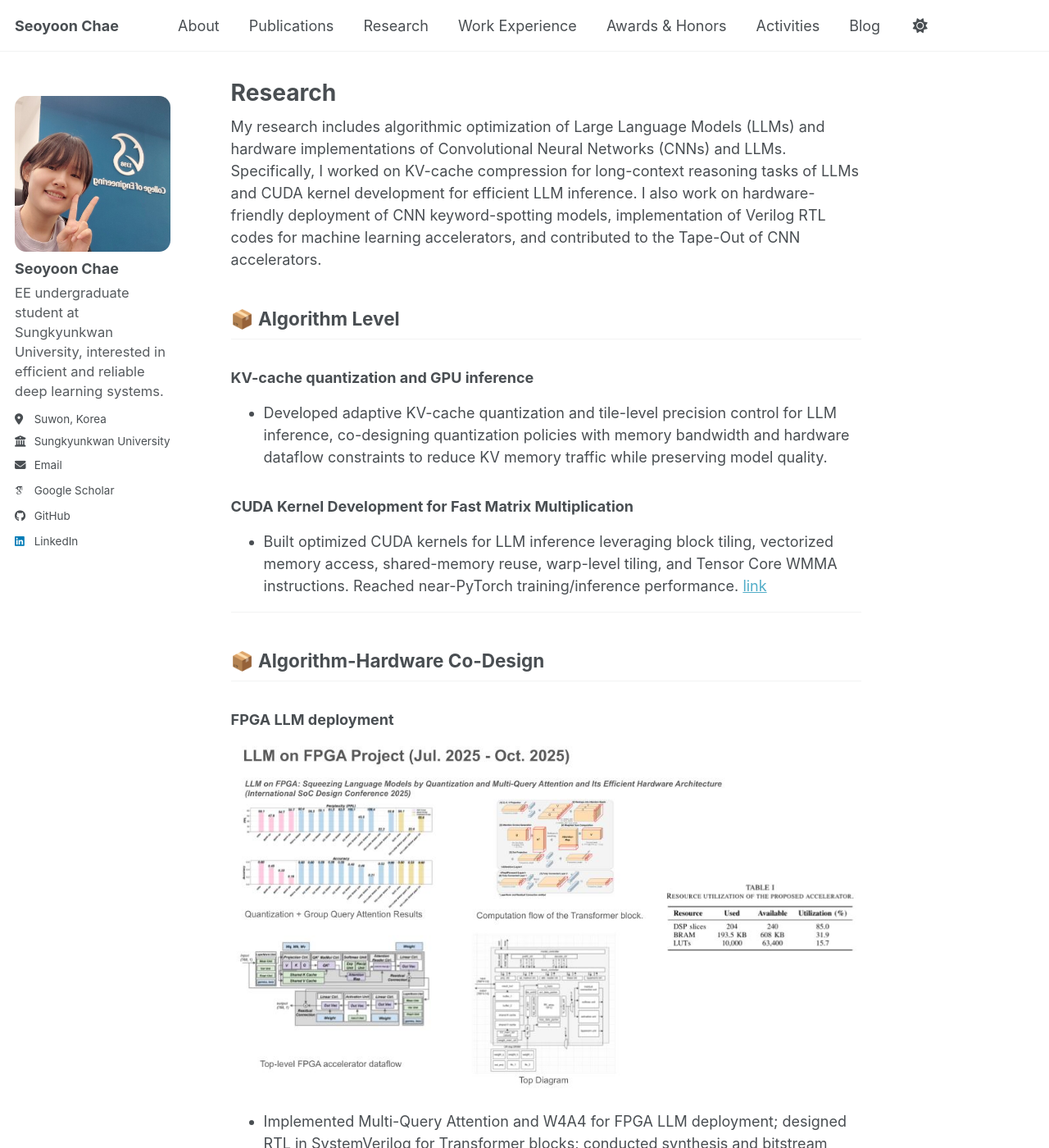
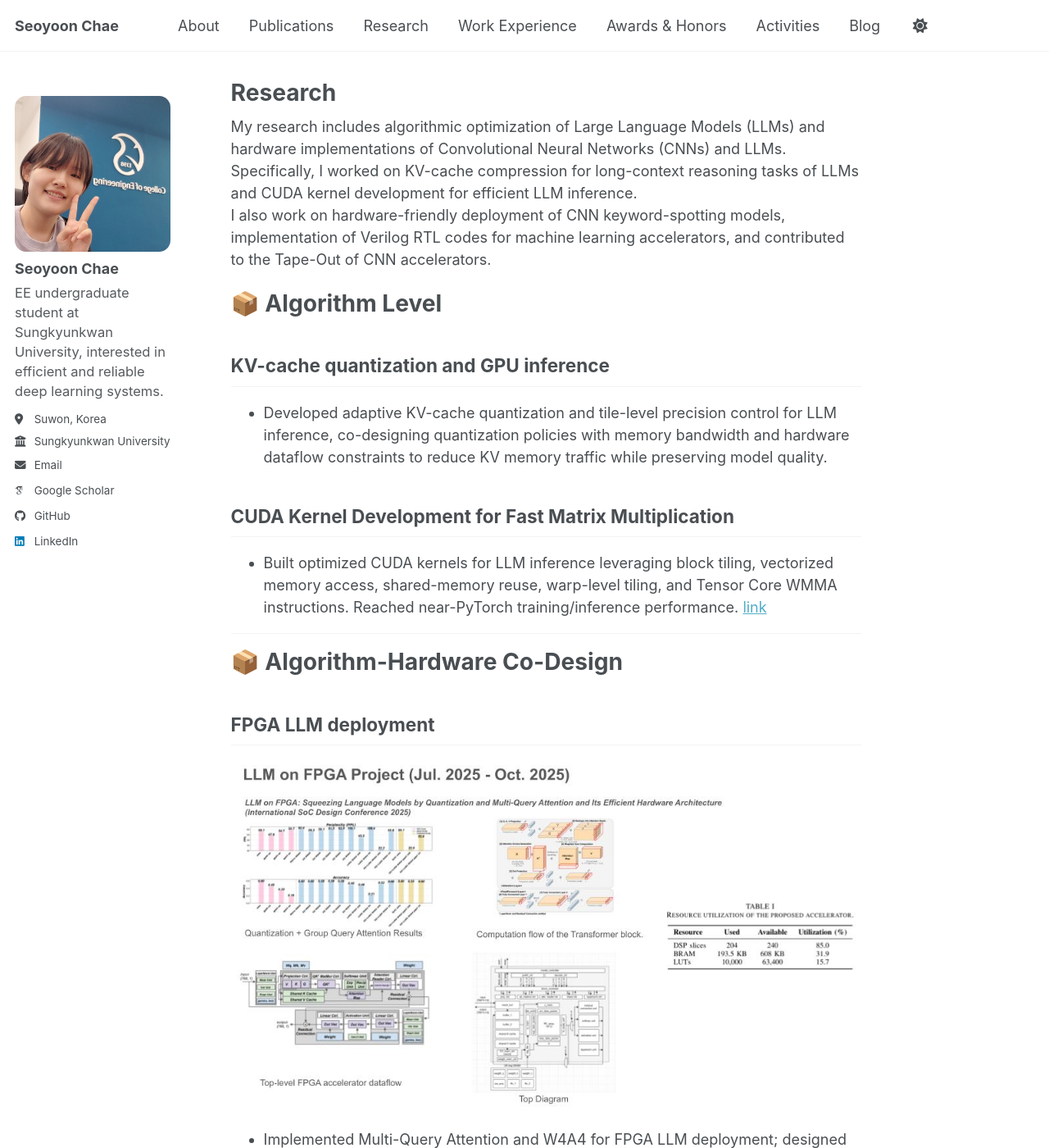
Before and after one commit to chae-sy/chae-sy.github.io, a Jekyll site: the page built from _pages/research.md, in a window 1280 px wide and 1400 px high. Shown: the whole window at 82% size. Built offline with Jekyll 4.4.1, drawn with Linux system fonts in a browser that asks for light colours; some web fonts are replaced; a script bundle is joined from its source files by our own code; library files that are not in the unit come from our copies; some of the changed text lies outside the part shown.

```diff
--- a/_pages/research.md
+++ b/_pages/research.md
@@ -3,21 +3,21 @@ title: "Research"
 permalink: /research/
 author_profile: true
 ---
-My research includes algorithmic optimization of Large Language Models (LLMs) and hardware implementations of Convolutional Neural Networks (CNNs) and LLMs.
-Specifically, I worked on KV-cache compression for long-context reasoning tasks of LLMs and CUDA kernel development for efficient LLM inference.
-I also work on hardware-friendly deployment of CNN keyword-spotting models, implementation of Verilog RTL codes for machine learning accelerators, and contributed to the Tape-Out of CNN accelerators.
+My research includes algorithmic optimization of Large Language Models (LLMs) and hardware implementations of Convolutional Neural Networks (CNNs) and LLMs.<br>
+Specifically, I worked on KV-cache compression for long-context reasoning tasks of LLMs and CUDA kernel development for efficient LLM inference. <br>
+I also work on hardware-friendly deployment of CNN keyword-spotting models, implementation of Verilog RTL codes for machine learning accelerators, and contributed to the Tape-Out of CNN accelerators.<br>
 
-## 📦 Algorithm Level
+# 📦 Algorithm Level
 
-### KV-cache quantization and GPU inference
+## KV-cache quantization and GPU inference
 - Developed adaptive KV-cache quantization and tile-level precision control for LLM inference, co-designing quantization policies with memory bandwidth and hardware dataflow constraints to reduce KV memory traffic while preserving model quality.
 
-### CUDA Kernel Development for Fast Matrix Multiplication
+## CUDA Kernel Development for Fast Matrix Multiplication
 - Built optimized CUDA kernels for LLM inference leveraging block tiling, vectorized memory access, shared-memory reuse, warp-level tiling, and Tensor Core WMMA instructions. Reached near-PyTorch training/inference performance. [link](https://chae-sy.github.io/CUDA-MatMul)
 
 ---
-## 📦 Algorithm-Hardware Co-Design
-### FPGA LLM deployment
+# 📦 Algorithm-Hardware Co-Design
+## FPGA LLM deployment
 
 ![LLM on FPGA](/images/llm_on_fpga.jpg)
 
@@ -34,7 +34,7 @@ I also work on hardware-friendly deployment of CNN keyword-spotting models, impl
 
 - Quantized BC-ResNet for keyword spotting (KWS) and speaker-verification(SV) embeddings; implemented PTQ/QAT (CLE, bias correction, AWQ, SmoothQuant, PACT). Participated in the Multi-Project Wafer (MPW) program organized by IDEC and contributed to KWS and SV ASIC tape-out. [link](https://chae-sy.github.io/Quantized-BC-ResNet-Tape-Out/)
 
-### Capstone Design Project on CNN Hardware Accelerator for SubPixel Rendering
+## Capstone Design Project on CNN Hardware Accelerator for SubPixel Rendering
 
 ![Front-end and Back-end Design of Digital CNN Accelerator for SubPixel Rendering Algorithm](/images/subpixel_render.jpg)
 [link](https://chae-sy.github.io/Capstone-Design/)
@@ -44,8 +44,9 @@ I also work on hardware-friendly deployment of CNN keyword-spotting models, impl
 - Designed its hardware accelerator in Verilog: developed a pipelined structure and validated its functionality.
 
 - Executed the full digital ASIC tape-out flow, including RTL synthesis, timing-driven place-and-route, power and timing sign-off, and final GDSII generation. Awarded Engineering Innovation Prize.
+
 ---
-## 📦 Intelligent Sensing and Fault Diagnosis
+# 📦 Intelligent Sensing and Fault Diagnosis
 
 [link](https://chae-sy.github.io/Smart-Factory/)
 - Developed a 1D-CNN LSTM–based fault diagnosis system for rotating machinery using vibration and acoustic signals, achieving up to 97.4% classification accuracy across multiple fault conditions.
```
Also changed, not shown: other parts of _pages/research.md (+2 -2 lines), _posts/2025-12-17-CUDA-MatMul.md (added, +236 -0 lines), images/2025-12-17/ptx.png (added), images/2025-12-17/softmax.png (added), images/2025-12-17/tiling.png (added), images/2025-12-17/tiling2.png (added), images/2025-12-17/vectorized.png (added).
